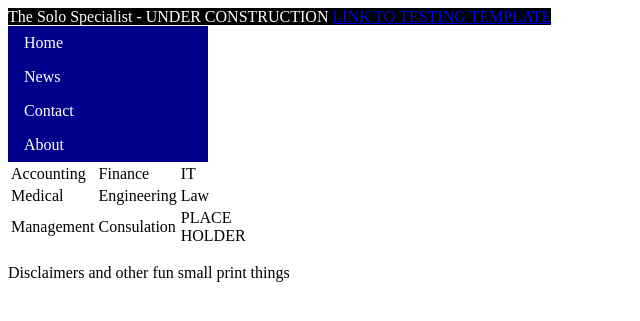
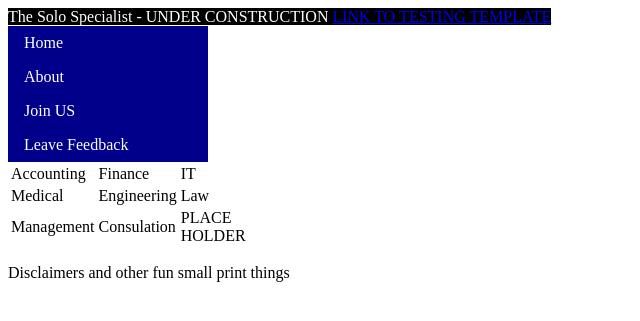
Before and after one commit to Unholyjack/Unholyjack.github.io, a Jekyll site: the page index.html, which Jekyll copies as it is, in a window 1280 px wide. Shown: the top 321 px of the page, without its empty margins (0-640 px from the left). Built offline with Jekyll 4.4.1, drawn with Linux system fonts in a browser that asks for light colours.

Commit message:
Update index.html

```diff
--- a/index.html
+++ b/index.html
@@ -9,9 +9,9 @@
   <div class="sidebar">
     <ul>
       <li><a href="default.asp">Home</a></li>
-      <li><a href="news.asp">News</a></li>
-      <li><a href="contact.asp">Contact</a></li>
-      <li><a href="about.asp">About</a></li>
+      <li><a href="news.asp">About</a></li>
+      <li><a href="contact.asp">Join US</a></li>
+      <li><a href="about.asp">Leave Feedback</a></li>
     </ul>
   </div>
   <div class="links">
```
